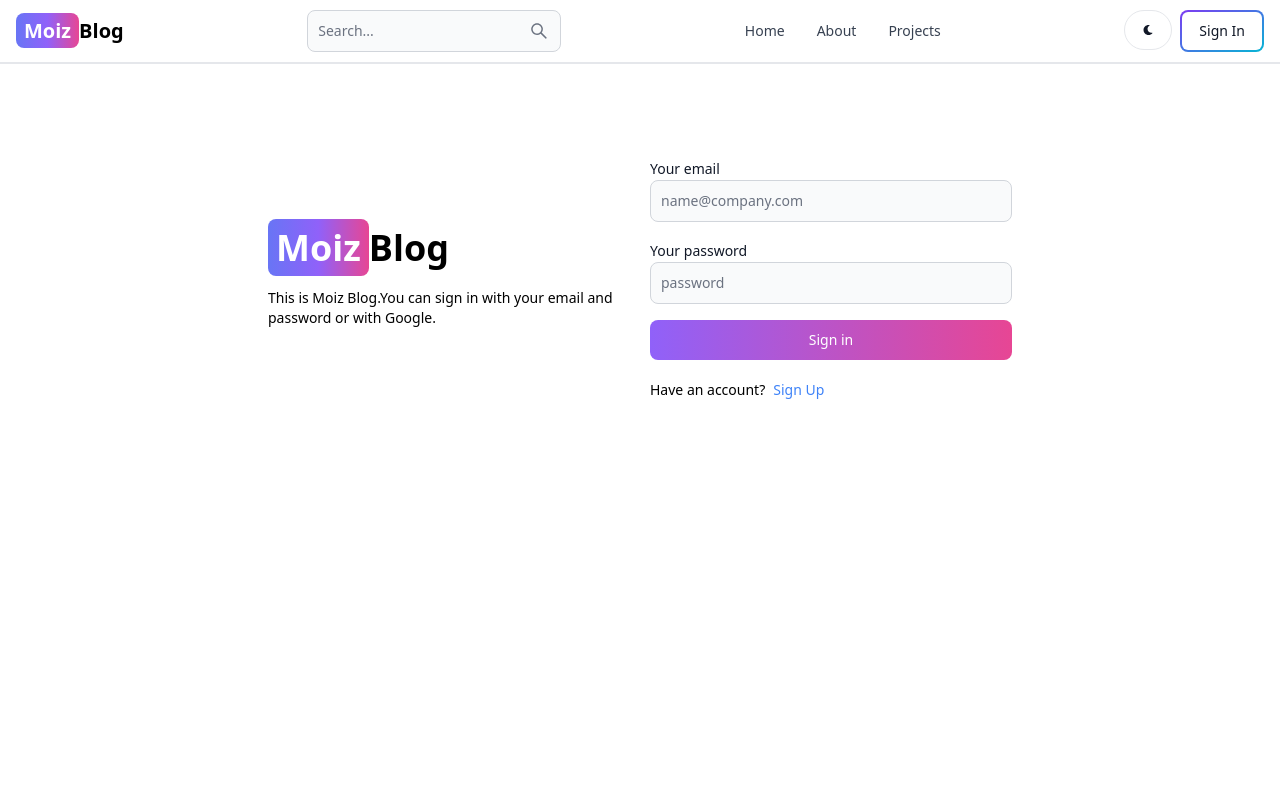
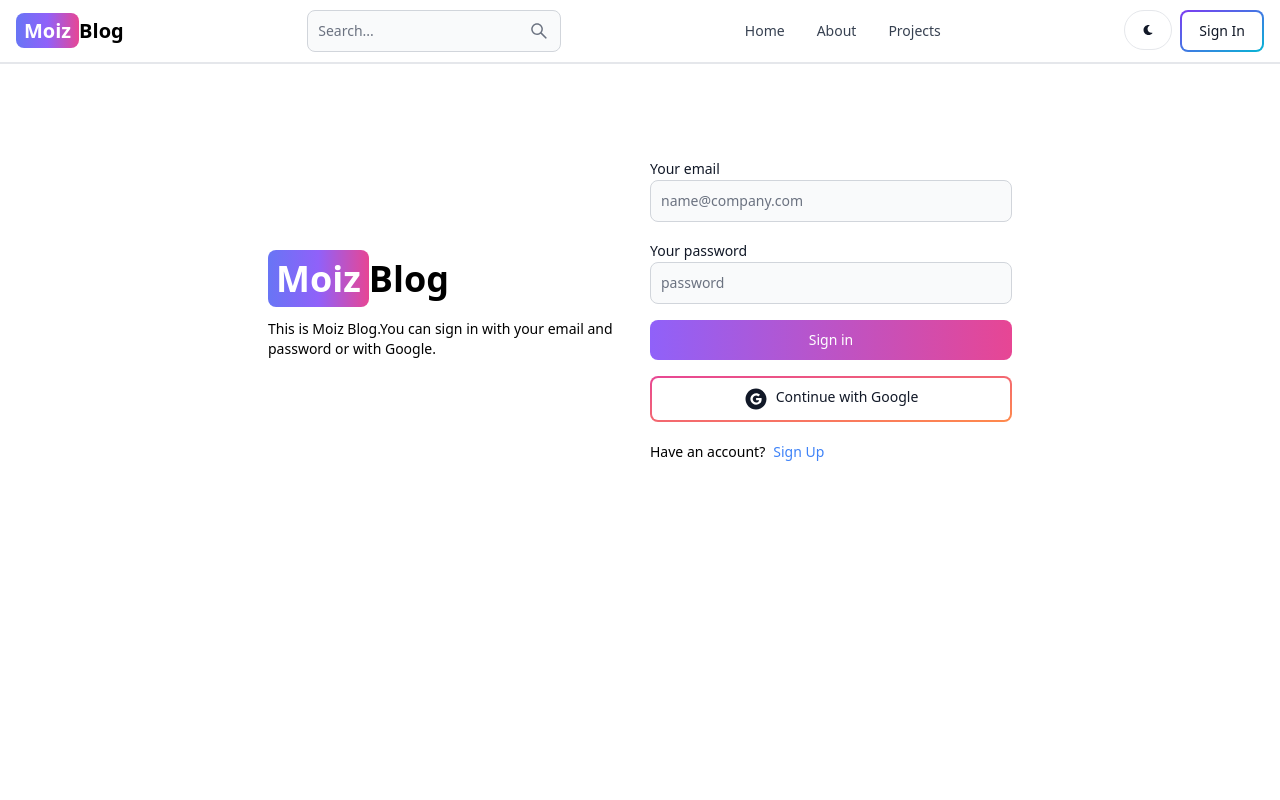
Before and after one commit to moizhassan14/mern-blog, a React (Vite) app in the folder client/: page /sign-in in a window 1280 px wide. Shown: the top 800 px of the page. Built offline with nearby package versions, Linux system fonts and the light colour scheme; no server answers.

Commit message:
completed OAuth functionality in both frontend and backend

```diff
--- a/client/package.json
+++ b/client/package.json
@@ -11,6 +11,7 @@
   },
   "dependencies": {
     "@reduxjs/toolkit": "^2.2.5",
+    "firebase": "^10.12.0",
     "flowbite-react": "^0.9.0",
     "react": "^18.2.0",
     "react-dom": "^18.2.0",
--- /dev/null
+++ b/client/src/components/OAuth.jsx
@@ -0,0 +1,49 @@
+import { Button } from "flowbite-react";
+import { AiFillGoogleCircle } from "react-icons/ai";
+import { GoogleAuthProvider, getAuth, signInWithPopup } from "firebase/auth";
+import { app } from "../firebase";
+import { useDispatch } from "react-redux";
+import { signInSuccess } from "../redux/user/userSlice";
+import { useNavigate } from "react-router-dom";
+export default function OAuth() {
+  const auth = getAuth(app);
+  const navigate = useNavigate();
+  const dispatch = useDispatch();
+  const handleClick = async () => {
+    const provider = new GoogleAuthProvider();
+    provider.setCustomParameters({ prompt: "select_account" });
+    try {
+      const resultsFromGoogle = await signInWithPopup(auth, provider);
+      console.log("resultsFromGoogle-->",resultsFromGoogle)
+      const res = await fetch("/api/auth/google", {
+        method: "POST",
+        headers: {
+          "Content-Type": "application/json",
+        },
+        body: JSON.stringify({
+          name: resultsFromGoogle.user.displayName,
+          email: resultsFromGoogle.user.email,
+          googlePhotoUrl: resultsFromGoogle.user.photoURL,
+        }),
+      });
+      const data = await res.json();
+      if (res.ok) {
+        dispatch(signInSuccess(data));
+        navigate("/");
+      }
+    } catch (error) {
+      console.log(error);
+    }
+  };
+  return (
+    <Button
+      type="button"
+      gradientDuoTone="pinkToOrange"
+      outline
+      onClick={handleClick}
+    >
+      <AiFillGoogleCircle className="w-6 h-6 mr-2" />
+      Continue with Google
+    </Button>
+  );
+}
--- /dev/null
+++ b/client/src/firebase.js
@@ -0,0 +1,17 @@
+// Import the functions you need from the SDKs you need
+import { initializeApp } from "firebase/app";
+// TODO: Add SDKs for Firebase products that you want to use
+// https://firebase.google.com/docs/web/setup#available-libraries
+
+// Your web app's Firebase configuration
+const firebaseConfig = {
+  apiKey: import.meta.env.VITE_FIREBASE_API_KEY,
+  authDomain: "moiz-blog.firebaseapp.com",
+  projectId: "moiz-blog",
+  storageBucket: "moiz-blog.appspot.com",
+  messagingSenderId: "1017288510565",
+  appId: "1:1017288510565:web:473de72e354e394684ca8c",
+};
+
+// Initialize Firebase
+export const app = initializeApp(firebaseConfig);
--- a/client/src/pages/Signin.jsx
+++ b/client/src/pages/Signin.jsx
@@ -3,6 +3,7 @@
 import { Link } from "react-router-dom";
 import { useNavigate } from "react-router-dom";
 import { useDispatch, useSelector } from "react-redux";
+import OAuth from "../components/OAuth";
 import {
   signInStart,
   signInSuccess,
@@ -91,6 +92,7 @@
                 "Sign in"
               )}
             </Button>
+            <OAuth />
           </form>
           <div className="flex gap-2 text-sm mt-5">
             <span>Have an account?</span>
--- a/client/src/pages/Signup.jsx
+++ b/client/src/pages/Signup.jsx
@@ -2,6 +2,7 @@
 import { useState } from "react";
 import { Link } from "react-router-dom";
 import { useNavigate } from "react-router-dom";
+import OAuth from "../components/OAuth";
 export default function Signup() {
   const navigate = useNavigate();
   const [formData, setFormData] = useState({});
@@ -95,6 +96,7 @@
                 "Sign up"
               )}
             </Button>
+            <OAuth />
           </form>
           <div className="flex gap-2 text-sm mt-5">
             <span>Have an account?</span>
```
Also changed, not shown: 2 other files (tests, documents, lock files or other folders).
